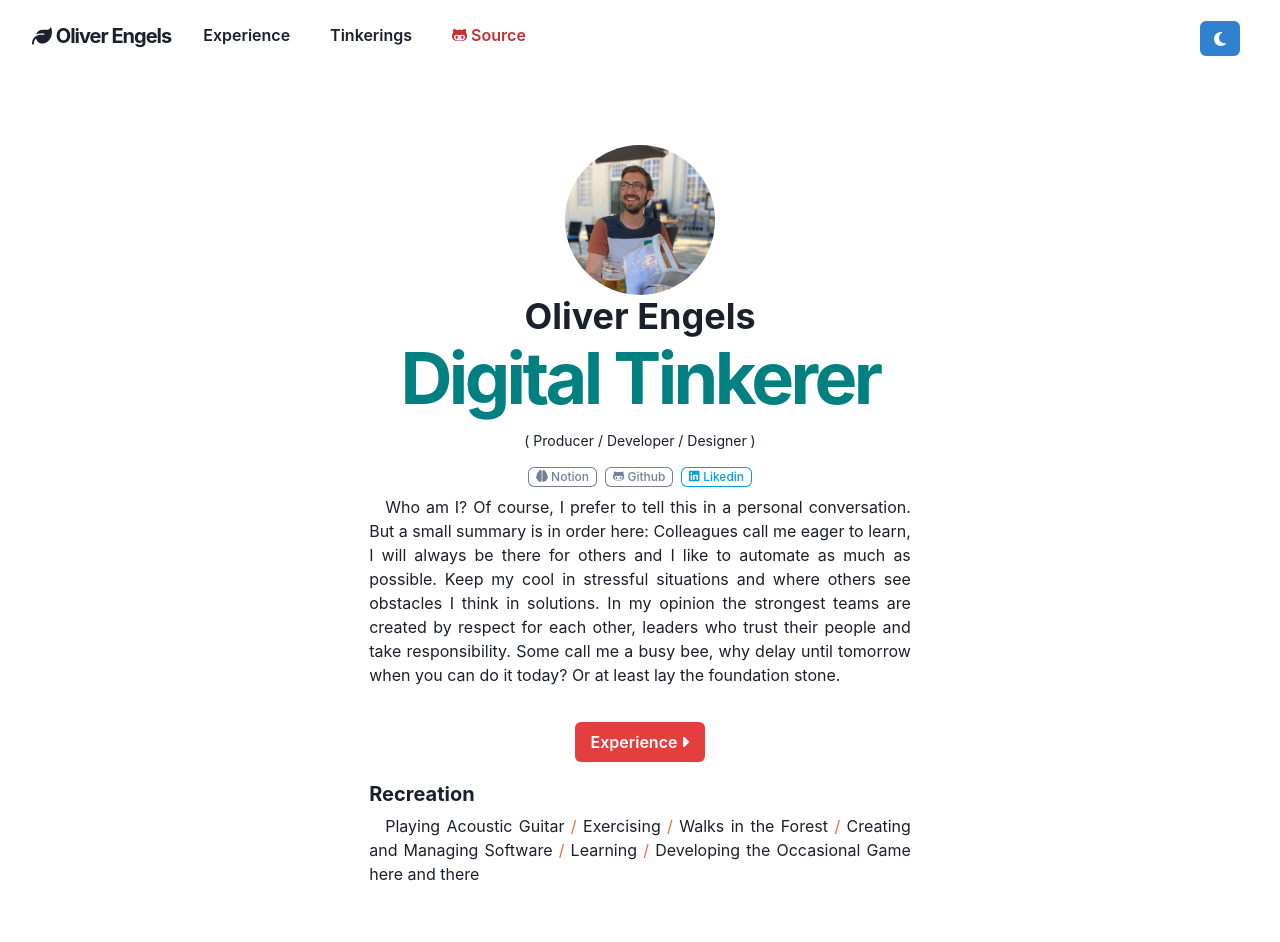
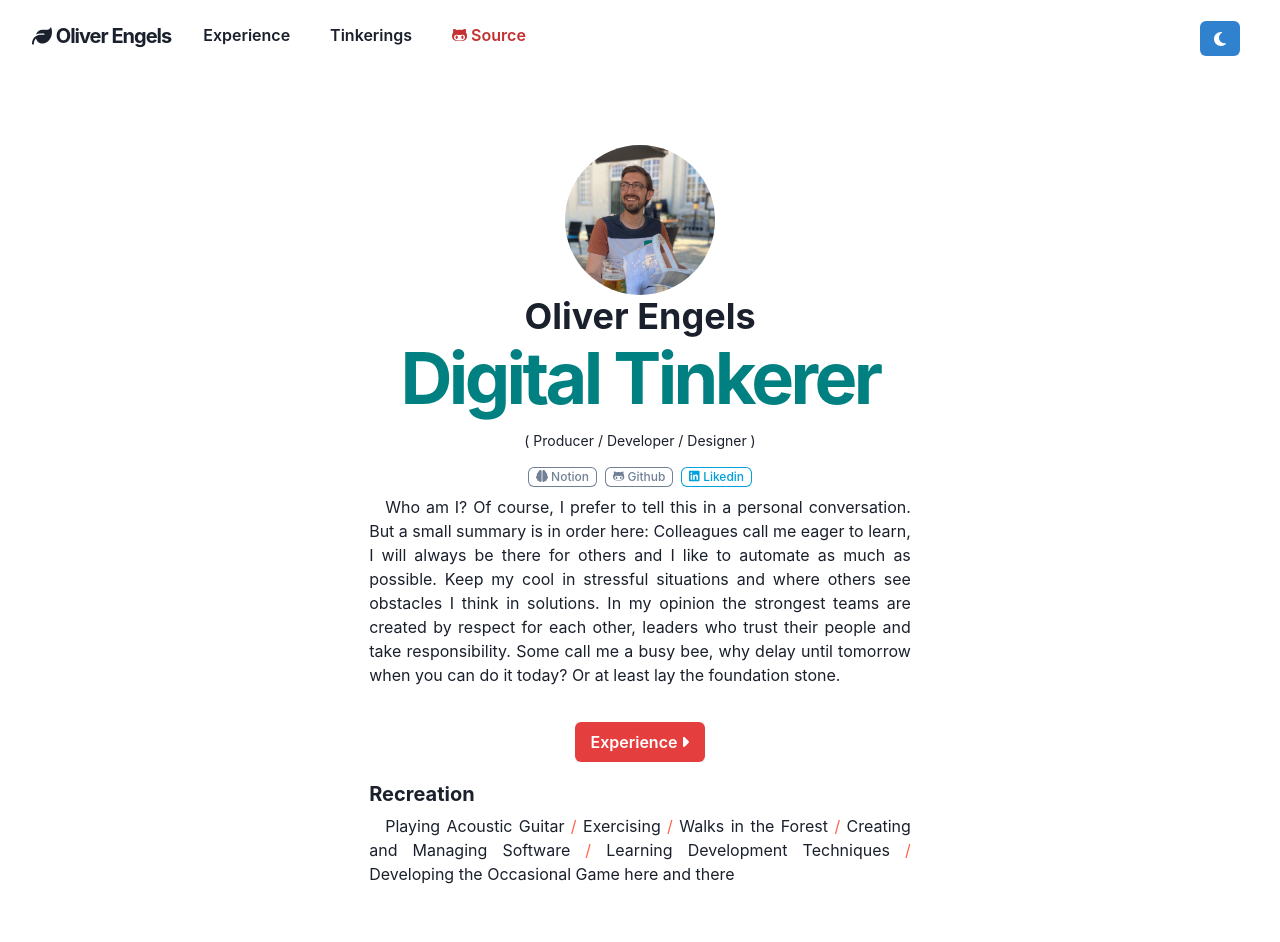
Before and after one commit to OliverEngels/digitaltinkerer-website, a Next.js app: page / in a window 1280 px wide. Shown: the top 942 px of the page. Built offline with nearby package versions, Linux system fonts and the light colour scheme.

Commit message:
feat(*): adjust recreation text

```diff
--- a/pages/index.tsx
+++ b/pages/index.tsx
@@ -146,7 +146,8 @@ export default function Home() {
                             the Forest{' '}
                             <chakra.span color='tomato'>/</chakra.span> Creating
                             and Managing Software{' '}
-                            <chakra.span color='tomato'>/</chakra.span> Learning{' '}
+                            <chakra.span color='tomato'>/</chakra.span> Learning
+                            Development Techniques{' '}
                             <chakra.span color='tomato'>/</chakra.span>{' '}
                             Developing the Occasional Game here and there
                         </P>
```
